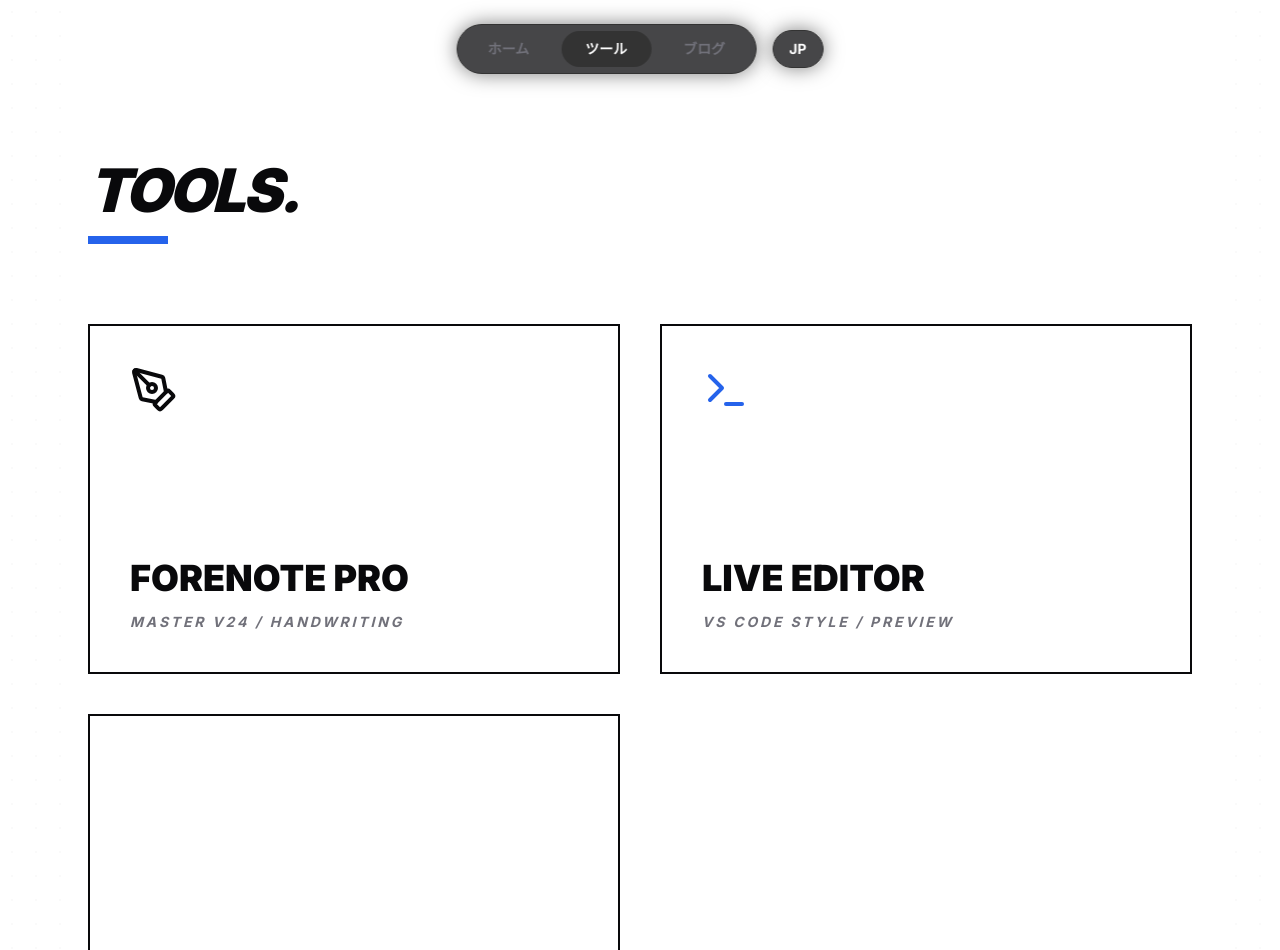
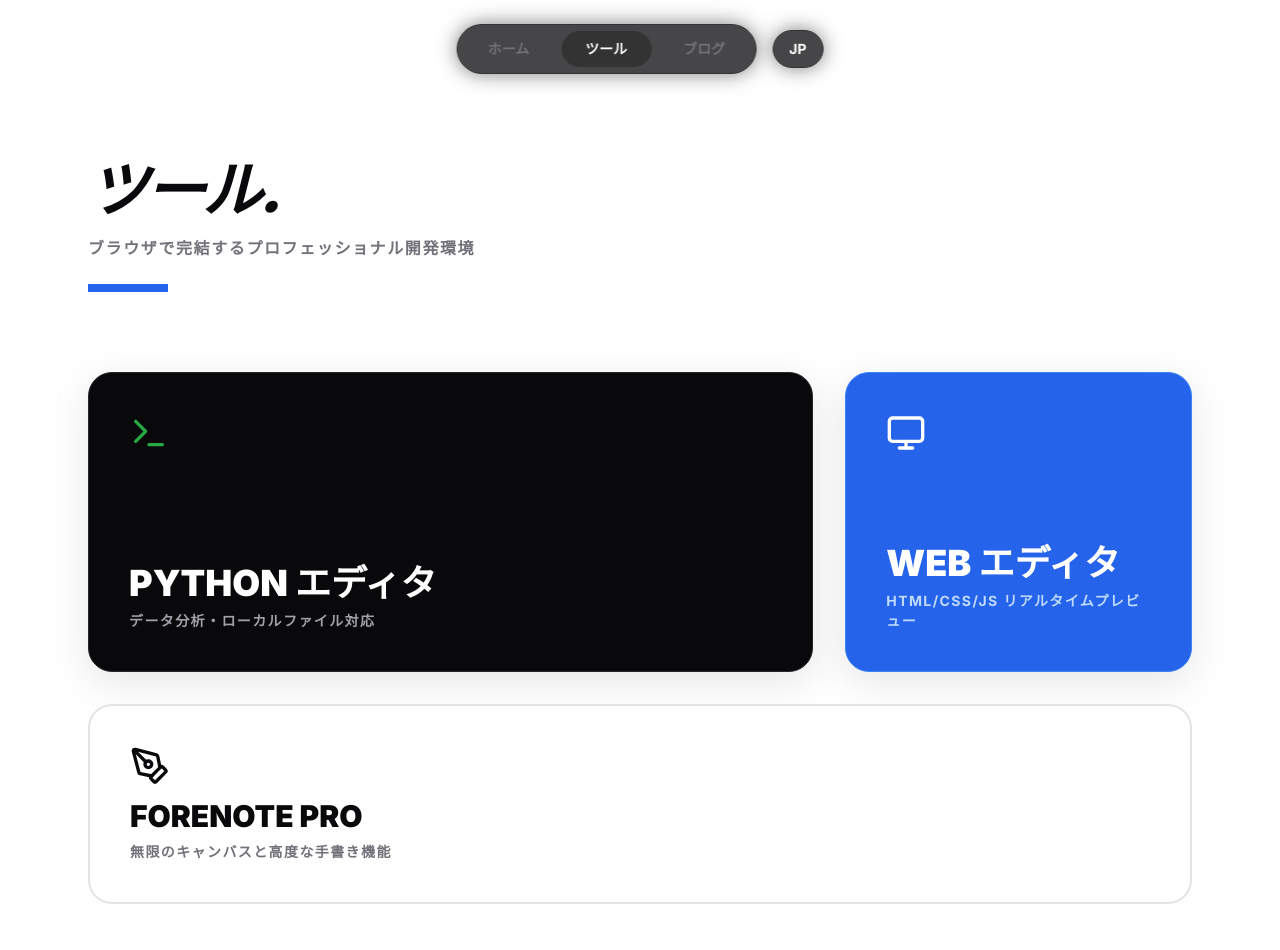
Before and after one commit to kaisei-2026/kaisei-12.-fromgoogle, a Next.js app: page /kaisei-google/tools in a window 1280 px wide. Shown: the top 950 px of the page. Built offline with nearby package versions, Linux system fonts and the light colour scheme.

Commit message:
Update ToolsPage to include new language support

```diff
--- a/app/tools/page.tsx
+++ b/app/tools/page.tsx
@@ -1,55 +1,67 @@
 "use client";
 import { motion } from "framer-motion";
 import Link from "next/link";
-import { PenTool, Terminal, Layout } from "lucide-react";
+import { PenTool, Terminal, Monitor } from "lucide-react";
+import { useEffect, useState } from "react";
+
+const text = {
+  jp: { title: "ツール", desc: "ブラウザで完結するプロフェッショナル開発環境", py: "Python エディタ", pyDesc: "データ分析・ローカルファイル対応", web: "Web エディタ", webDesc: "HTML/CSS/JS リアルタイムプレビュー", fn: "Forenote Pro", fnDesc: "無限のキャンバスと高度な手書き機能" },
+  en: { title: "Tools", desc: "Professional dev environments directly in your browser.", py: "Python IDE", pyDesc: "Data Analysis / Local Files", web: "Web IDE", webDesc: "HTML/CSS/JS Live Preview", fn: "Forenote Pro", fnDesc: "Infinite Canvas & Handwriting" }
+};
 
 export default function ToolsPage() {
+  const [lang, setLang] = useState<"jp" | "en">("jp");
+  const [mounted, setMounted] = useState(false);
+
+  useEffect(() => {
+    setMounted(true);
+    setLang((localStorage.getItem("app_lang") as "jp" | "en") || "jp");
+  }, []);
+
+  if (!mounted) return null;
+  const t = text[lang];
+
   return (
     <div className="min-h-screen pt-40 pb-20 px-6 max-w-6xl mx-auto bg-white">
       <div className="mb-20">
-        <h1 className="text-6xl font-black text-zinc-950 tracking-tighter uppercase italic">Tools.</h1>
-        <div className="h-2 w-20 bg-blue-600 mt-4" />
+        <h1 className="text-6xl font-black text-zinc-950 tracking-tighter uppercase italic">{t.title}.</h1>
+        <p className="mt-4 text-zinc-500 font-bold tracking-widest">{t.desc}</p>
+        <div className="h-2 w-20 bg-blue-600 mt-6" />
       </div>
 
-      <div className="grid grid-cols-1 md:grid-cols-2 gap-10">
-        {/* カード1: Forenote Pro */}
-        <Link href="/tools/forenote" className="group block outline-none">
-          <motion.div
-            whileHover={{ y: -10 }}
-            className="h-[350px] bg-white border-2 border-zinc-950 p-10 flex flex-col justify-between hover:shadow-[12px_12px_0px_#000] transition-all active:translate-x-1 active:translate-y-1 active:shadow-none"
-          >
-            <PenTool size={48} className="text-zinc-950" />
+      <div className="grid grid-cols-1 md:grid-cols-2 lg:grid-cols-3 gap-8">
+        {/* Python エディタ */}
+        <Link href="/tools/python-editor" className="group block outline-none lg:col-span-2">
+          <motion.div whileHover={{ y: -5 }} className="h-[300px] bg-zinc-950 p-10 flex flex-col justify-between rounded-3xl shadow-[0_10px_40px_rgba(0,0,0,0.1)] group-hover:shadow-[0_10px_40px_rgba(40,167,69,0.3)] transition-all border border-zinc-800">
+            <Terminal size={40} className="text-[#28a745]" />
             <div>
-              <h2 className="text-4xl font-black text-zinc-950 uppercase leading-none">FORENOTE PRO</h2>
-              <p className="text-zinc-500 font-bold mt-4 uppercase tracking-[0.2em] text-sm italic">Master V24 / Handwriting</p>
+              <h2 className="text-4xl font-black text-white uppercase">{t.py}</h2>
+              <p className="text-zinc-400 font-bold mt-2 uppercase tracking-[0.1em] text-sm">{t.pyDesc}</p>
             </div>
           </motion.div>
         </Link>
 
-        {/* カード2: Live Editor (新しく追加) */}
+        {/* Web エディタ */}
         <Link href="/tools/code-editor" className="group block outline-none">
-          <motion.div
-            whileHover={{ y: -10 }}
-            className="h-[350px] bg-white border-2 border-zinc-950 p-10 flex flex-col justify-between hover:shadow-[12px_12px_0px_#3b82f6] transition-all active:translate-x-1 active:translate-y-1 active:shadow-none"
-          >
-            <Terminal size={48} className="text-blue-600" />
+          <motion.div whileHover={{ y: -5 }} className="h-[300px] bg-blue-600 p-10 flex flex-col justify-between rounded-3xl shadow-[0_10px_40px_rgba(0,0,0,0.1)] group-hover:shadow-[0_10px_40px_rgba(0,120,212,0.4)] transition-all border border-blue-500">
+            <Monitor size={40} className="text-white" />
             <div>
-              <h2 className="text-4xl font-black text-zinc-950 uppercase leading-none">LIVE EDITOR</h2>
-              <p className="text-zinc-500 font-bold mt-4 uppercase tracking-[0.2em] text-sm italic">VS Code Style / Preview</p>
+              <h2 className="text-4xl font-black text-white uppercase">{t.web}</h2>
+              <p className="text-blue-200 font-bold mt-2 uppercase tracking-[0.1em] text-sm">{t.webDesc}</p>
             </div>
           </motion.div>
         </Link>
-{/* Pythonエディタのカード */}
-<Link href="/tools/python-editor" className="group block outline-none">
-  <motion.div whileHover={{ y: -10 }} className="h-[350px] bg-white border-2 border-zinc-950 p-10 flex flex-col justify-between hover:shadow-[12px_12px_0px_#28a745] transition-all">
-    <i className="fab fa-python text-5xl text-[#28a745]"></i>
-    <div>
-      <h2 className="text-4xl font-black text-zinc-950 uppercase">Python IDE</h2>
-      <p className="text-zinc-500 font-bold mt-4 uppercase text-sm italic">Local Access / Terminal Output</p>
-    </div>
-  </motion.div>
-</Link>
 
+        {/* Forenote */}
+        <Link href="/tools/forenote" className="group block outline-none lg:col-span-3">
+          <motion.div whileHover={{ y: -5 }} className="h-[200px] bg-white border-2 border-zinc-200 p-10 flex flex-col justify-between rounded-3xl hover:border-zinc-950 transition-all">
+            <PenTool size={40} className="text-zinc-950" />
+            <div>
+              <h2 className="text-3xl font-black text-zinc-950 uppercase">{t.fn}</h2>
+              <p className="text-zinc-500 font-bold mt-2 uppercase tracking-[0.1em] text-sm">{t.fnDesc}</p>
+            </div>
+          </motion.div>
+        </Link>
       </div>
     </div>
   );
```
